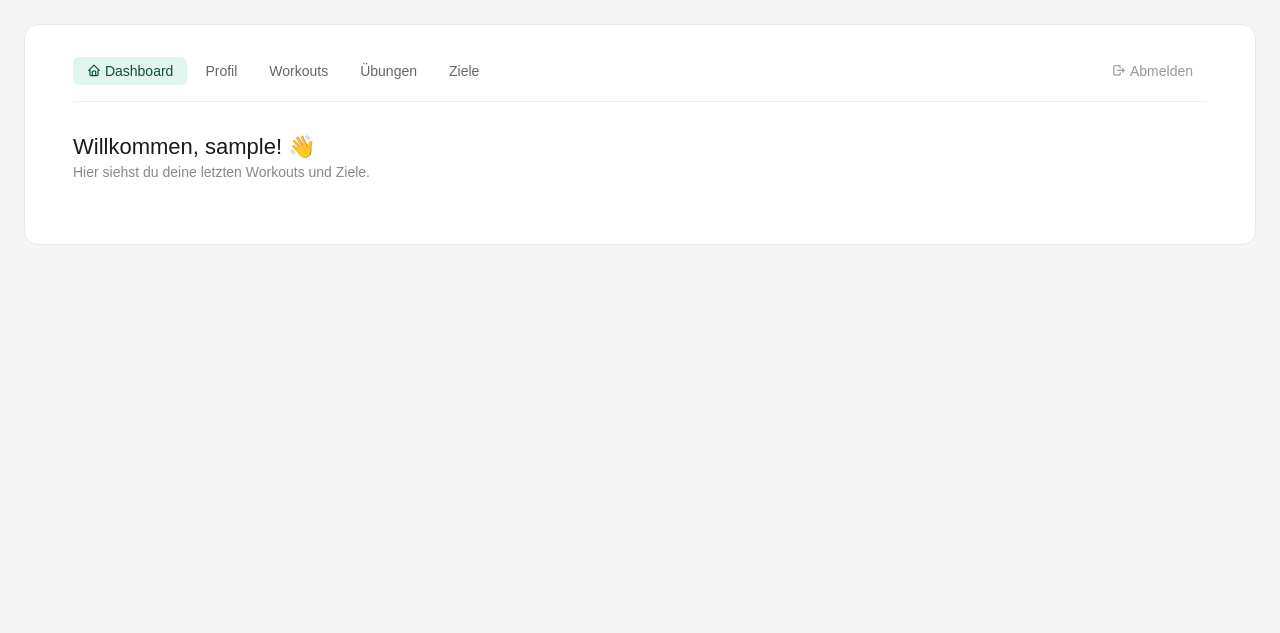
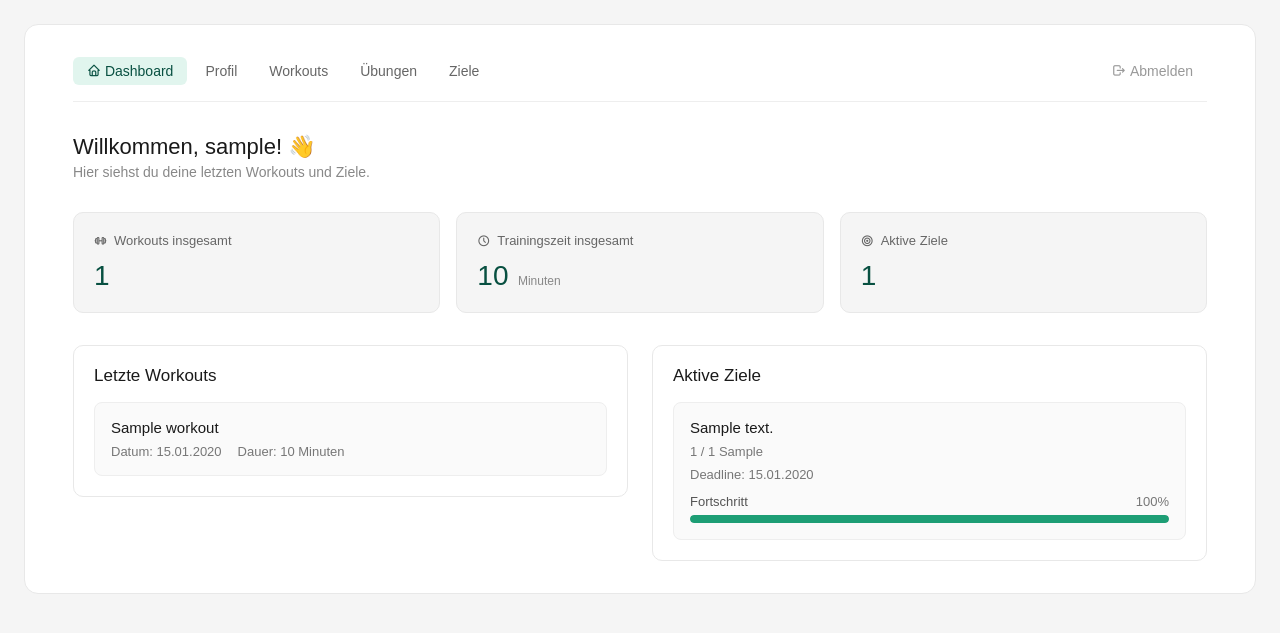
Before and after one commit to tanay-756/Webtechnologie-2-SoSe26, a PHP site: page /pages/dashboard.php in a window 1280 px wide. Shown: the top 633 px of the page. Run offline with PHP 8.4, Linux system fonts and the light colour scheme; the visitor is signed in with stand-in values (Sample User, id 1); tables that the repository leaves empty hold one stand-in row (values such as "Sample post").

Commit message:
Dashboard-Frontend mit Statistiken ergänzen

```diff
--- a/css/style.css
+++ b/css/style.css
@@ -224,3 +224,134 @@ input:disabled { background: #fafafa; color: #999; }
 
 .register { text-align: center; font-size: 13px; color: #666; }
 .register a { color: #1D9E75; text-decoration: none; font-weight: 500; }
+
+/* Dashboard */
+.dashboard-stats {
+    display: grid;
+    grid-template-columns: repeat(3, minmax(0, 1fr));
+    gap: 16px;
+    margin-bottom: 2rem;
+}
+
+.dashboard-stat-card {
+    padding: 1.25rem;
+    background: #f5f5f5;
+    border: 1px solid #e8e8e8;
+    border-radius: 10px;
+}
+
+.dashboard-stat-label {
+    display: flex;
+    align-items: center;
+    gap: 7px;
+    margin-bottom: 0.75rem;
+    color: #666;
+    font-size: 13px;
+}
+
+.dashboard-stat-value {
+    color: #085041;
+    font-size: 28px;
+    font-weight: 500;
+}
+
+.dashboard-stat-unit {
+    margin-left: 5px;
+    color: #888;
+    font-size: 12px;
+}
+
+.dashboard-content-grid {
+    display: grid;
+    grid-template-columns: repeat(2, minmax(0, 1fr));
+    gap: 24px;
+    align-items: start;
+}
+
+.dashboard-panel {
+    min-width: 0;
+    padding: 1.25rem;
+    border: 1px solid #e8e8e8;
+    border-radius: 10px;
+}
+
+.dashboard-panel h2 {
+    margin-bottom: 1rem;
+    font-size: 17px;
+    font-weight: 500;
+}
+
+.dashboard-list {
+    display: grid;
+    gap: 12px;
+}
+
+.dashboard-list-item {
+    padding: 1rem;
+    background: #fafafa;
+    border: 1px solid #eee;
+    border-radius: 8px;
+}
+
+.dashboard-list-item h3 {
+    margin-bottom: 0.5rem;
+    font-size: 15px;
+    font-weight: 500;
+}
+
+.dashboard-item-meta,
+.dashboard-goal-values,
+.dashboard-goal-deadline,
+.dashboard-progress-percentage,
+.dashboard-empty {
+    color: #777;
+    font-size: 13px;
+}
+
+.dashboard-item-meta {
+    display: flex;
+    flex-wrap: wrap;
+    gap: 6px 16px;
+}
+
+.dashboard-goal-values {
+    margin-bottom: 0.5rem;
+}
+
+.dashboard-goal-deadline {
+    margin-bottom: 0.75rem;
+}
+
+.dashboard-progress-header {
+    display: flex;
+    justify-content: space-between;
+    gap: 12px;
+    margin-bottom: 6px;
+}
+
+.dashboard-progress-label {
+    color: #555;
+    font-size: 13px;
+}
+
+.dashboard-progress-track {
+    width: 100%;
+    height: 8px;
+    overflow: hidden;
+    background: #e1e1e1;
+    border-radius: 999px;
+}
+
+.dashboard-progress-bar {
+    width: 0;
+    height: 100%;
+    background: #1D9E75;
+    border-radius: inherit;
+}
+
+@media (max-width: 760px) {
+    .dashboard-stats,
+    .dashboard-content-grid {
+        grid-template-columns: 1fr;
+    }
+}
--- /dev/null
+++ b/js/dashboard.js
@@ -0,0 +1,235 @@
+const dashboardStatsApiUrl =
+    '/Webtechnologie-2-SoSe26/api/stats.php';
+
+const dashboardIntegerFormatter = new Intl.NumberFormat(
+    'de-DE',
+    { maximumFractionDigits: 0 }
+);
+
+const dashboardValueFormatter = new Intl.NumberFormat(
+    'de-DE',
+    { maximumFractionDigits: 2 }
+);
+
+document.addEventListener('DOMContentLoaded', loadDashboard);
+
+async function loadDashboard() {
+    const error = document.getElementById('dashboard-error');
+
+    hideDashboardError(error);
+
+    try {
+        const response = await apiRequest(dashboardStatsApiUrl);
+        const data = response.data || {};
+
+        renderDashboardStats(data);
+        renderRecentWorkouts(
+            Array.isArray(data.recent_workouts)
+                ? data.recent_workouts
+                : []
+        );
+        renderActiveGoals(
+            Array.isArray(data.active_goals)
+                ? data.active_goals
+                : []
+        );
+    } catch (requestError) {
+        showDashboardError(
+            error,
+            requestError.message ||
+                'Die Dashboard-Daten konnten nicht geladen werden.'
+        );
+
+        renderDashboardMessage(
+            document.getElementById('recent-workouts'),
+            'Workouts konnten nicht geladen werden.'
+        );
+        renderDashboardMessage(
+            document.getElementById('active-goals'),
+            'Ziele konnten nicht geladen werden.'
+        );
+    }
+}
+
+function renderDashboardStats(data) {
+    document.getElementById('total-workouts').textContent =
+        formatDashboardInteger(data.total_workouts);
+
+    document.getElementById('total-training-minutes').textContent =
+        formatDashboardInteger(data.total_training_minutes);
+
+    document.getElementById('active-goals-count').textContent =
+        formatDashboardInteger(data.active_goals_count);
+}
+
+function renderRecentWorkouts(workouts) {
+    const list = document.getElementById('recent-workouts');
+
+    list.replaceChildren();
+
+    if (workouts.length === 0) {
+        renderDashboardMessage(
+            list,
+            'Noch keine Workouts vorhanden.'
+        );
+        return;
+    }
+
+    workouts.slice(0, 5).forEach((workout) => {
+        const item = document.createElement('article');
+        item.className = 'dashboard-list-item';
+
+        const title = document.createElement('h3');
+        title.textContent = workout.title || 'Workout';
+
+        const meta = document.createElement('div');
+        meta.className = 'dashboard-item-meta';
+
+        const date = document.createElement('span');
+        date.textContent = `Datum: ${formatDashboardDate(workout.date)}`;
+
+        const duration = document.createElement('span');
+        duration.textContent =
+            `Dauer: ${formatDashboardInteger(
+                workout.duration_minutes
+            )} Minuten`;
+
+        meta.append(date, duration);
+        item.append(title, meta);
+        list.appendChild(item);
+    });
+}
+
+function renderActiveGoals(goals) {
+    const list = document.getElementById('active-goals');
+
+    list.replaceChildren();
+
+    if (goals.length === 0) {
+        renderDashboardMessage(
+            list,
+            'Keine aktiven Ziele vorhanden.'
+        );
+        return;
+    }
+
+    goals.forEach((goal) => {
+        const currentValue = toDashboardNumber(goal.current_value);
+        const targetValue = toDashboardNumber(goal.target_value);
+        const visualPercentage = calculateVisualPercentage(
+            currentValue,
+            targetValue
+        );
+        const roundedPercentage = Math.round(visualPercentage);
+
+        const item = document.createElement('article');
+        item.className = 'dashboard-list-item';
+
+        const title = document.createElement('h3');
+        title.textContent = goal.description || 'Ziel';
+
+        const values = document.createElement('p');
+        values.className = 'dashboard-goal-values';
+
+        const unit = goal.unit ? ` ${goal.unit}` : '';
+        values.textContent =
+            `${dashboardValueFormatter.format(currentValue)} / ` +
+            `${dashboardValueFormatter.format(targetValue)}${unit}`;
+
+        item.append(title, values);
+
+        if (goal.deadline) {
+            const deadline = document.createElement('p');
+            deadline.className = 'dashboard-goal-deadline';
+            deadline.textContent =
+                `Deadline: ${formatDashboardDate(goal.deadline)}`;
+            item.appendChild(deadline);
+        }
+
+        const progressHeader = document.createElement('div');
+        progressHeader.className = 'dashboard-progress-header';
+
+        const progressLabel = document.createElement('span');
+        progressLabel.className = 'dashboard-progress-label';
+        progressLabel.textContent = 'Fortschritt';
+
+        const progressPercentage = document.createElement('span');
+        progressPercentage.className = 'dashboard-progress-percentage';
+        progressPercentage.textContent = `${roundedPercentage}%`;
+
+        progressHeader.append(progressLabel, progressPercentage);
+
+        const progressTrack = document.createElement('div');
+        progressTrack.className = 'dashboard-progress-track';
+        progressTrack.setAttribute('role', 'progressbar');
+        progressTrack.setAttribute('aria-valuemin', '0');
+        progressTrack.setAttribute('aria-valuemax', '100');
+        progressTrack.setAttribute(
+            'aria-valuenow',
+            String(roundedPercentage)
+        );
+
+        const progressBar = document.createElement('div');
+        progressBar.className = 'dashboard-progress-bar';
+        progressBar.style.width = `${visualPercentage}%`;
+
+        progressTrack.appendChild(progressBar);
+        item.append(progressHeader, progressTrack);
+        list.appendChild(item);
+    });
+}
+
+function calculateVisualPercentage(currentValue, targetValue) {
+    if (targetValue <= 0) {
+        return 0;
+    }
+
+    return Math.min(
+        100,
+        Math.max(0, (currentValue / targetValue) * 100)
+    );
+}
+
+function formatDashboardInteger(value) {
+    const number = toDashboardNumber(value);
+
+    return dashboardIntegerFormatter.format(
+        Math.max(0, Math.trunc(number))
+    );
+}
+
+function toDashboardNumber(value) {
+    const number = Number(value);
+
+    return Number.isFinite(number) ? number : 0;
+}
+
+function formatDashboardDate(value) {
+    const parts = String(value || '').split('-');
+
+    if (parts.length !== 3) {
+        return 'Kein Datum';
+    }
+
+    return `${parts[2]}.${parts[1]}.${parts[0]}`;
+}
+
+function renderDashboardMessage(container, message) {
+    container.replaceChildren();
+
+    const text = document.createElement('p');
+    text.className = 'dashboard-empty';
+    text.textContent = message;
+
+    container.appendChild(text);
+}
+
+function showDashboardError(element, message) {
+    element.textContent = message;
+    element.style.display = 'block';
+}
+
+function hideDashboardError(element) {
+    element.textContent = '';
+    element.style.display = 'none';
+}
--- a/pages/dashboard.php
+++ b/pages/dashboard.php
@@ -23,8 +23,54 @@ if (!isset($_SESSION['user_id'])) {
     <h1>Willkommen, <?php echo htmlspecialchars($_SESSION['username']); ?>! 👋</h1>
     <p class="subtitle">Hier siehst du deine letzten Workouts und Ziele.</p>
 
+    <div class="error" id="dashboard-error" role="alert"></div>
+
+    <section class="dashboard-stats" aria-label="Trainingsstatistiken">
+      <article class="dashboard-stat-card">
+        <span class="dashboard-stat-label">
+          <i class="ti ti-barbell" aria-hidden="true"></i>
+          Workouts insgesamt
+        </span>
+        <strong class="dashboard-stat-value" id="total-workouts">—</strong>
+      </article>
+
+      <article class="dashboard-stat-card">
+        <span class="dashboard-stat-label">
+          <i class="ti ti-clock" aria-hidden="true"></i>
+          Trainingszeit insgesamt
+        </span>
+        <strong class="dashboard-stat-value" id="total-training-minutes">—</strong>
+        <span class="dashboard-stat-unit">Minuten</span>
+      </article>
+
+      <article class="dashboard-stat-card">
+        <span class="dashboard-stat-label">
+          <i class="ti ti-target" aria-hidden="true"></i>
+          Aktive Ziele
+        </span>
+        <strong class="dashboard-stat-value" id="active-goals-count">—</strong>
+      </article>
+    </section>
+
+    <div class="dashboard-content-grid">
+      <section class="dashboard-panel" aria-labelledby="recent-workouts-title">
+        <h2 id="recent-workouts-title">Letzte Workouts</h2>
+        <div class="dashboard-list" id="recent-workouts" aria-live="polite">
+          <p class="dashboard-empty">Workouts werden geladen …</p>
+        </div>
+      </section>
+
+      <section class="dashboard-panel" aria-labelledby="active-goals-title">
+        <h2 id="active-goals-title">Aktive Ziele</h2>
+        <div class="dashboard-list" id="active-goals" aria-live="polite">
+          <p class="dashboard-empty">Ziele werden geladen …</p>
+        </div>
+      </section>
+    </div>
+
   </div>
 </div>
-<script src="../js/main.js"></script>
+<script src="../js/api.js"></script>
+<script src="../js/dashboard.js"></script>
 </body>
 </html>
```
